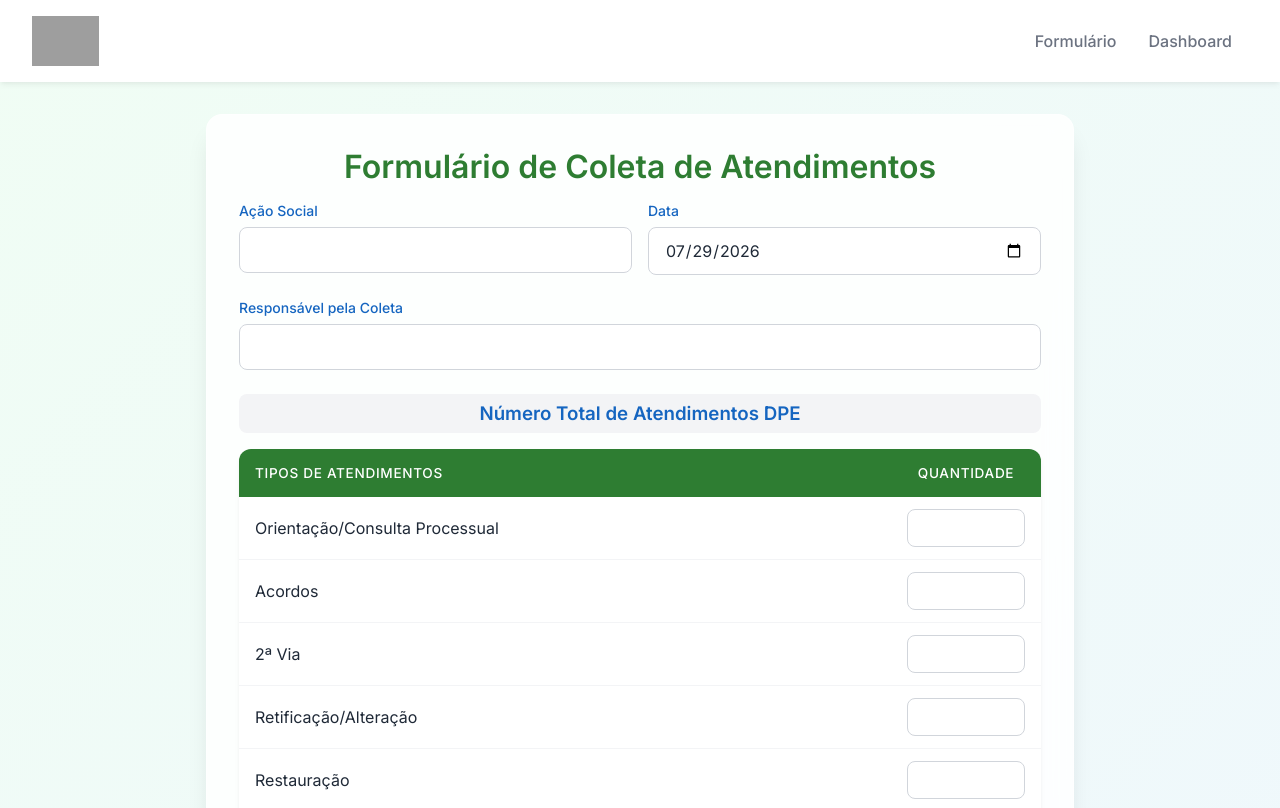
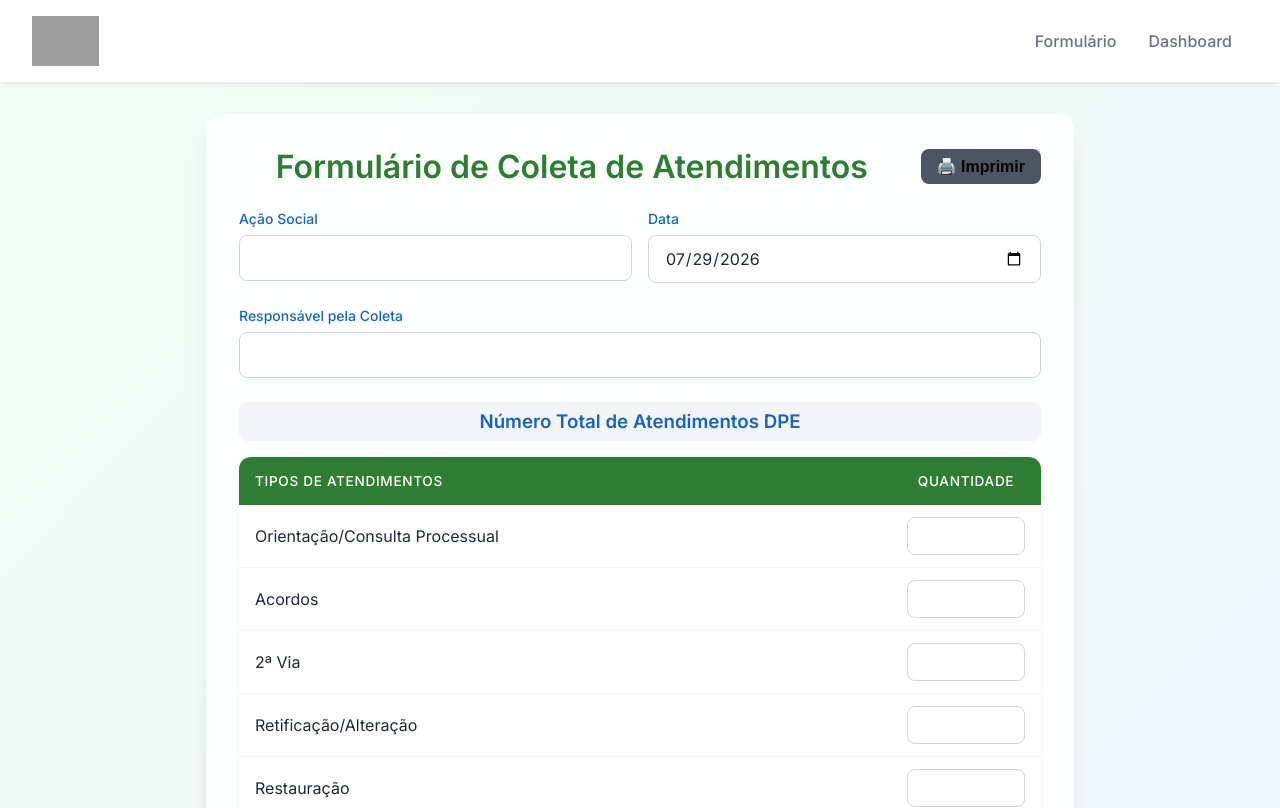
Before and after one commit to luanbcosta/sistema-coletas, a Next.js app: page / in a window 1280 px wide. Shown: the top 808 px of the page. Built offline with nearby package versions, Linux system fonts and the light colour scheme; grey boxes are pictures that could not be loaded.

Commit message:
feat: add print button to main form

```diff
--- a/src/app/page.js
+++ b/src/app/page.js
@@ -96,9 +96,14 @@ export default function Home() {
   return (
     <div className="container" style={{ paddingBottom: '3rem' }}>
       <div className="glass-card">
-        <h1 className="text-center mb-4" style={{ color: 'var(--primary-green)' }}>
-          Formulário de Coleta de Atendimentos
-        </h1>
+        <div style={{ display: 'flex', justifyContent: 'space-between', alignItems: 'center', marginBottom: '1.5rem', flexWrap: 'wrap', gap: '1rem' }}>
+          <h1 className="text-center mb-0" style={{ color: 'var(--primary-green)', flex: 1 }}>
+            Formulário de Coleta de Atendimentos
+          </h1>
+          <button type="button" onClick={() => window.print()} className="btn no-print" style={{ backgroundColor: '#4b5563', padding: '0.5rem 1rem', width: 'auto' }}>
+            🖨️ Imprimir
+          </button>
+        </div>
 
         {message && (
           <div style={{
```
